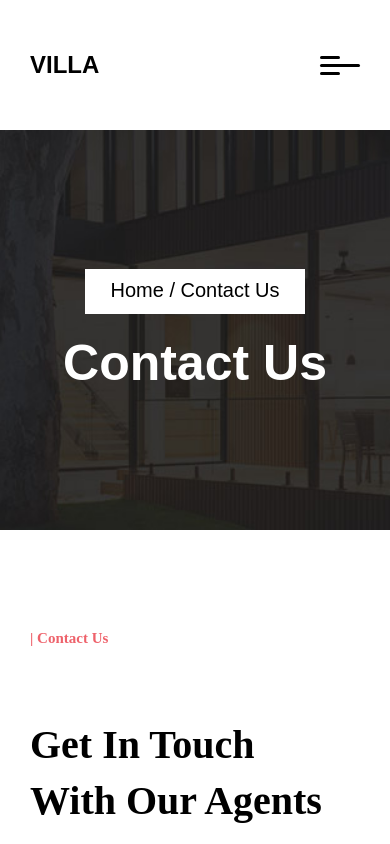
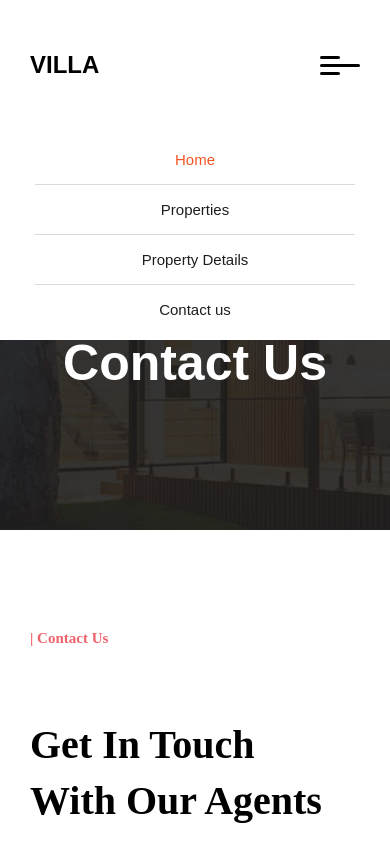
Before and after one commit to ArzumResulova/villa-agency-practice, a plain HTML site: page pages/contact.html in a window 390 px wide. Shown: the top 844 px of the page. Drawn offline with Linux system fonts and the light colour scheme.

Commit message:
feat:menu has been formed

```diff
--- a/pages/contact.html
+++ b/pages/contact.html
@@ -19,10 +19,10 @@
             <h1>VILLA</h1>
 
             <ul>
-                <li><a style="color: #f35525;" href="../index.html">Home</a></li>
+                <li><a href="../index.html">Home</a></li>
                 <li><a href="../pages/properties.html">Properties</a></li>
                 <li><a href="../pages/details.html">Property Details</a></li>
-                <li><a href="./contact.html">Contact Us</a>
+                <li><a style="color: #f35525;" href="./contact.html">Contact Us</a>
                 </li>
                 <span>
 
@@ -39,6 +39,18 @@
                 <span class="line2"> </span>
                 <span class="line3"></span>
             </div>
+            <div class="mother-menu">
+                <div class="menu">
+                    <a style="color: #f35525;" href="../index.html"> Home</a>
+                    <a href="./properties.html">Properties</a>
+                    <a href="./details.html">Property Details</a>
+                    <a style="border: none;" href="./contact.html">Contact us</a>
+
+
+                </div>
+            </div>
+
+
 
         </nav>
     </header>
@@ -87,7 +99,7 @@
 
                     <div class="mail">
                         <div>
-                            <img   class="eml" src="../assets/email-icon.png" alt="">
+                            <img class="eml" src="../assets/email-icon.png" alt="">
                         </div>
                         <div class="text-map">
                             <b>info@villa.com</b>
--- a/styles/styles.css
+++ b/styles/styles.css
@@ -11,13 +11,15 @@ header {
     display: flex;
     align-items: center;
     justify-content: center;
-
+    position: relative;
 
 
 }
 
 
 header nav {
+
+
 
     height: 130px;
     width: 1200px;
@@ -59,6 +61,52 @@ header nav a:hover {
     cursor: pointer;
 
 }
+
+
+
+.mother-menu {
+    display: flex;
+    align-items: center;
+    justify-content: center;
+    position: absolute;
+    height: 5px;
+    width: 100%;
+    left: 0;
+    bottom: 0;
+    display: none;
+}
+
+.menu {
+    height: 210px;
+    width: 400px;
+    display: flex;
+    align-items: center;
+    flex-direction: column;
+    position: absolute;
+    justify-content: center;
+    bottom: -210px;
+    background-color: white;
+
+}
+
+
+.menu a {
+    width: 320px;
+    border-bottom: 1px solid rgba(0, 0, 0, 0.146);
+    border-radius: 0;
+    color: #1e1e1e;
+    height: 52px;
+    display: flex;
+    justify-content: center;
+    background-color: white;
+    line-height: 50px;
+    height: 50px;
+    font-weight: 400;
+    font-family: Poppins, sans-serif;
+
+}
+
+
 
 header nav span {
     width: 200px;
@@ -1233,7 +1281,7 @@ textarea {
 
 /* @@@@@@@@@@@@@@@@@@@@@@@@@@@@@@@@@@@ CONTACT @@@@@@@@@@@@@@@@@@@@@@@@@@@@@@@@@@@@@@@@@@@@@@ */
 
-#form-info-contact  {
+#form-info-contact {
     display: flex;
     align-items: center;
     flex-direction: column;
@@ -2105,9 +2153,6 @@ textarea {
     }
 
 
-}
-
-
     #details-sec2 .pic-details {
 
         width: 570px;
@@ -2169,6 +2214,13 @@ textarea {
 
 
     }
+
+    .mother-menu {
+        display: flex;
+    }
+
+}
+
 
 
 
```
Also changed, not shown: index.html (+17 -2 lines), pages/details.html (+15 -2 lines), pages/properties.html (+15 -2 lines). Lines whose indentation alone changed are shown as unchanged.
